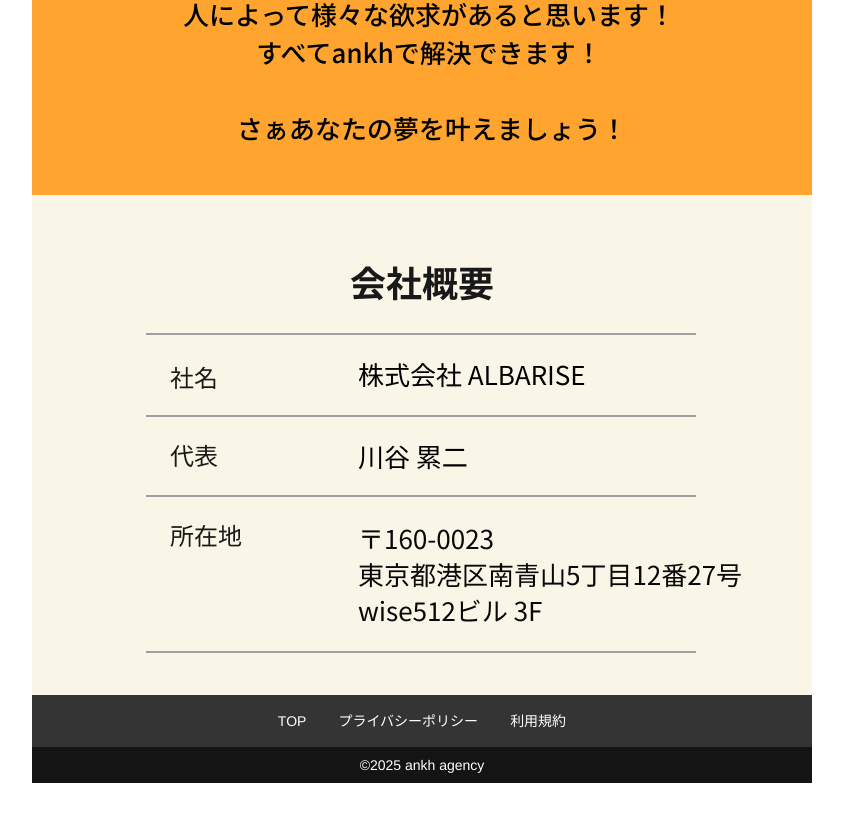
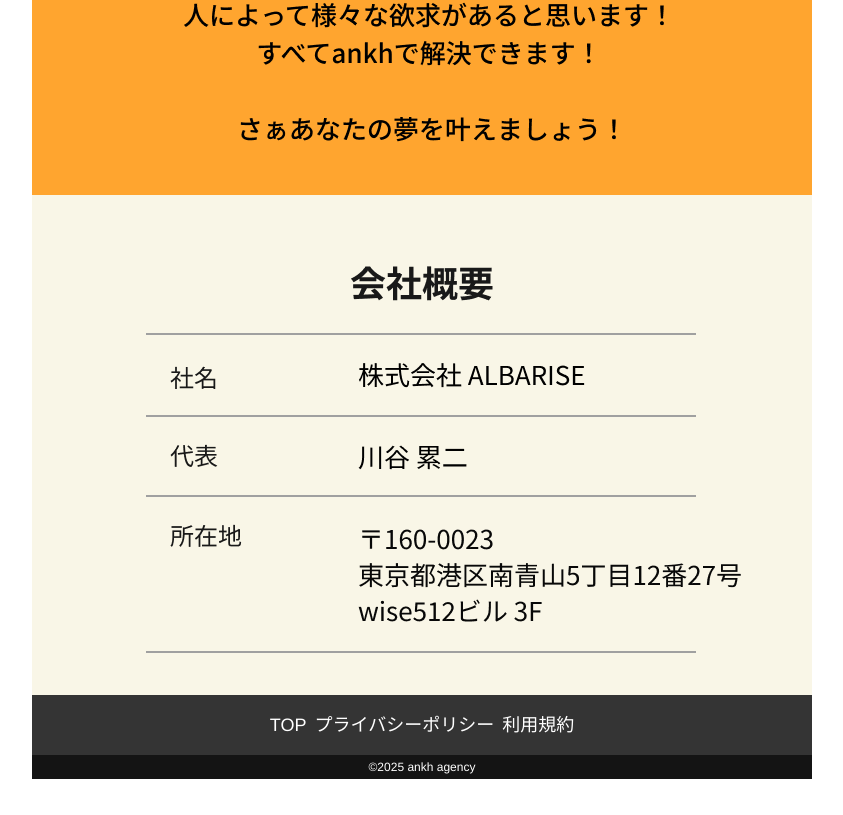
Before and after one commit to 0xsugarchan/Work, a React (Vite) app: page / in a window 1280 px wide. Shown: the part 10605-11420 px from the top of the page, without its empty margins (218-1061 px from the left). Built offline with nearby package versions, Linux system fonts and the light colour scheme.

Commit message:
Add Footer

```diff
--- a/src/components/ui/Footer.tsx
+++ b/src/components/ui/Footer.tsx
@@ -2,19 +2,13 @@ import { Link } from "react-router-dom";
 
 const Footer: React.FC = () => {
   return (
-		<footer className="bg-[#343434] text-white text-sm">
-			<div className="flex justify-center gap-8 py-4 [font-family:'Noto_Sans_JP-Regular',Helvetica]">
-				<Link to="/" className="hover:underline">
-					TOP
-				</Link>
-				<Link to="/privacy-policy" className="hover:underline">
-					プライバシーポリシー
-				</Link>
-				<Link to="/terms" className="hover:underline">
-					利用規約
-				</Link>
+    <footer className="bg-[#343434] text-white text-xs sm:text-xs md:text-lg">
+      <div className="flex justify-center gap-4 py-6 [font-family:'Noto_Sans_JP-Regular',Helvetica] sm:gap-2 sm:py-4">
+        <Link to="/">TOP</Link>
+        <Link to="/privacy-policy">プライバシーポリシー</Link>
+        <Link to="/terms">利用規約</Link>
       </div>
-			<div className="bg-[#141414] text-center py-2 text-sm [font-family:'Geologica-Regular',Helvetica]">
+      <div className="bg-[#141414] text-center py-1 text-xs [font-family:'Geologica-Regular',Helvetica]">
         ©2025 ankh agency
       </div>
     </footer>
--- a/src/index.css
+++ b/src/index.css
@@ -52,10 +52,22 @@ button:focus-visible {
     color: #213547;
     background-color: #ffffff;
   }
-	a:hover {
-		color: #747bff;
-	}
   button {
     background-color: #f9f9f9;
   }
 }
+
+a {
+  color: inherit;
+  text-decoration: none;
+  transition: all 0.2s ease-in-out;
+}
+
+a:hover {
+  color: #aaaaaa; /* light gray on hover */
+  text-decoration: underline;
+}
+
+a:active {
+  transform: scale(0.96);
+}
```
Lines whose indentation alone changed are shown as unchanged.
